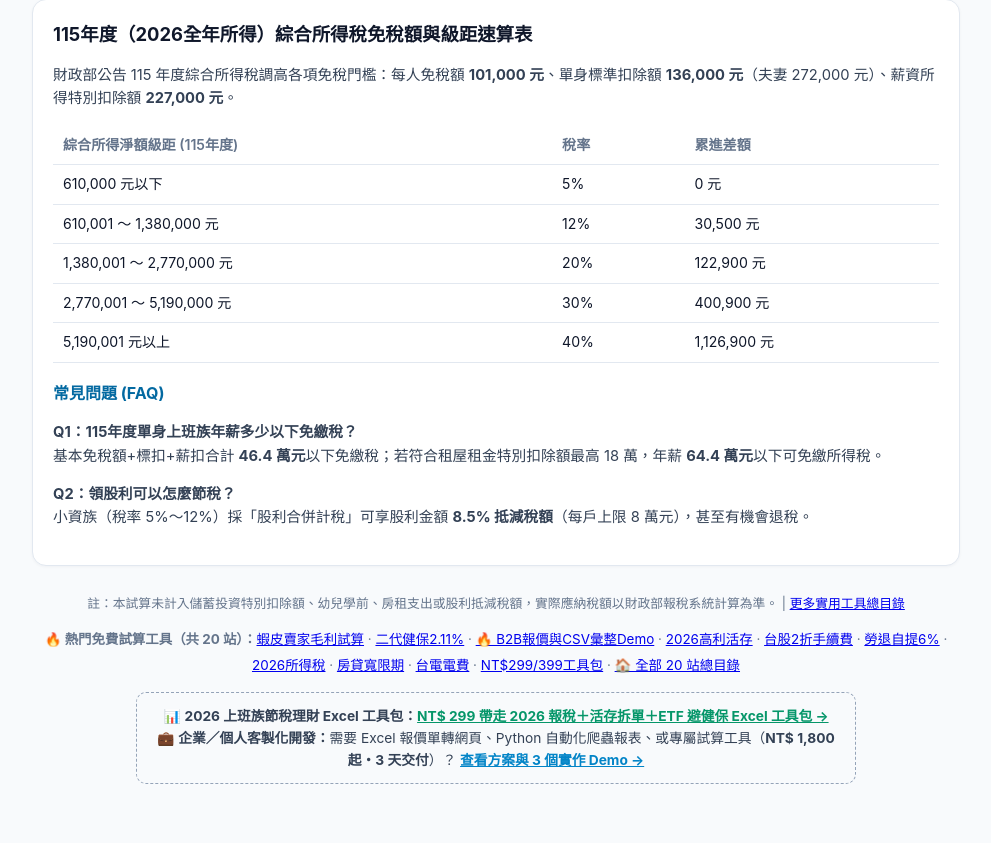
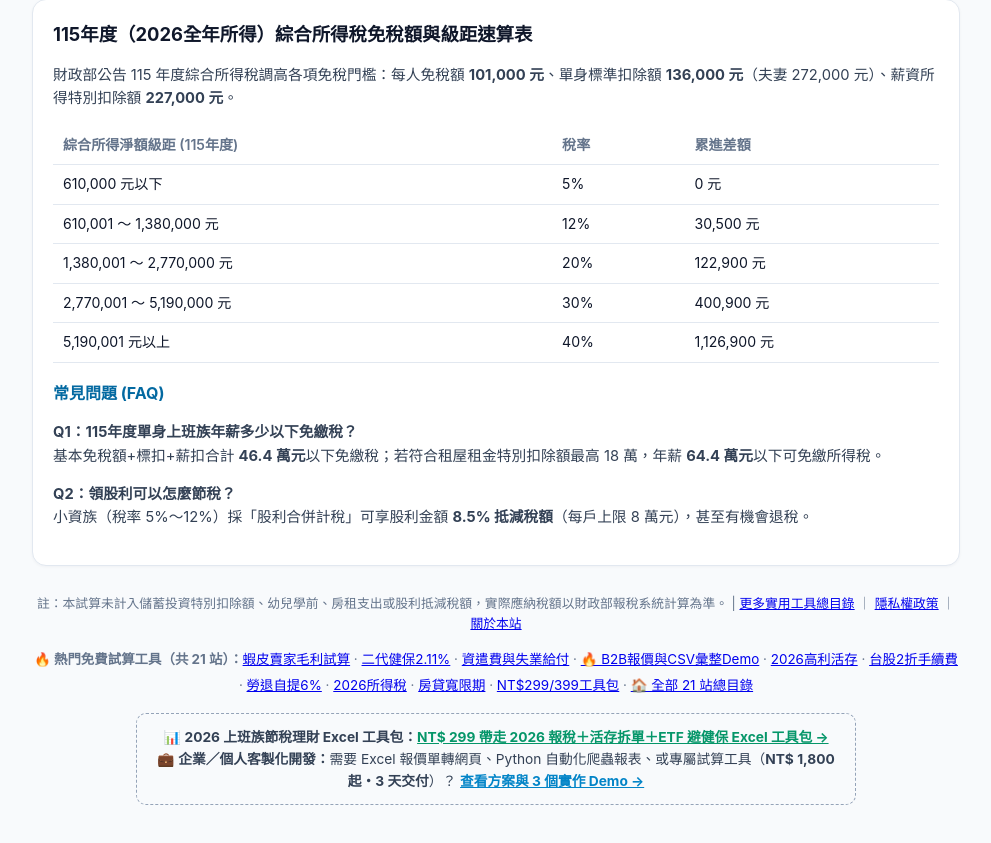
Before and after one commit to jimmycmhsieh0801-cloud/tw-income-tax-calc, a plain HTML site: page index.html in a window 1280 px wide. Shown: the part 947-1790 px from the top of the page, without its empty margins (144-1135 px from the left). Drawn offline with Linux system fonts and the light colour scheme.

Commit message:
feat(0900): sync 21-site cross-nav, privacy/about links & copy summary

```diff
--- a/index.html
+++ b/index.html
@@ -190,8 +190,8 @@
     </article>
 
     <footer>
-      <p>註：本試算未計入儲蓄投資特別扣除額、幼兒學前、房租支出或股利抵減稅額，實際應納稅額以財政部報稅系統計算為準。 | <a href="https://jimmycmhsieh0801-cloud.github.io/">更多實用工具總目錄</a></p>
-      <div class="cross-nav" style="margin:12px auto;font-size:0.84rem;line-height:1.9;"><strong>🔥 熱門免費試算工具（共 20 站）：</strong><a href="https://jimmycmhsieh0801-cloud.github.io/tw-ecommerce-margin-calc/">蝦皮賣家毛利試算</a> · <a href="https://jimmycmhsieh0801-cloud.github.io/tw-nhi-supplement-calc/">二代健保2.11%</a> · <a href="https://jimmycmhsieh0801-cloud.github.io/demo-b2b-quote.html">🔥 B2B報價與CSV彙整Demo</a> · <a href="https://jimmycmhsieh0801-cloud.github.io/tw-bank-interest-calc/">2026高利活存</a> · <a href="https://jimmycmhsieh0801-cloud.github.io/tw-stock-fee-calc/">台股2折手續費</a> · <a href="https://jimmycmhsieh0801-cloud.github.io/tw-labor-pension-calc/">勞退自提6%</a> · <a href="https://jimmycmhsieh0801-cloud.github.io/tw-income-tax-calc/">2026所得稅</a> · <a href="https://jimmycmhsieh0801-cloud.github.io/tw-mortgage-calc/">房貸寬限期</a> · <a href="https://jimmycmhsieh0801-cloud.github.io/tw-power-calc/">台電電費</a> · <a href="https://jimmycmhsieh0801-cloud.github.io/services.html">NT$299/399工具包</a> · <a href="https://jimmycmhsieh0801-cloud.github.io/">🏠 全部 20 站總目錄</a></div>
+      <p>註：本試算未計入儲蓄投資特別扣除額、幼兒學前、房租支出或股利抵減稅額，實際應納稅額以財政部報稅系統計算為準。 | <a href="https://jimmycmhsieh0801-cloud.github.io/">更多實用工具總目錄</a> ｜ <a href="https://jimmycmhsieh0801-cloud.github.io/privacy.html">隱私權政策</a> ｜ <a href="https://jimmycmhsieh0801-cloud.github.io/about.html">關於本站</a></p>
+      <div class="cross-nav" style="margin:12px auto;font-size:0.84rem;line-height:1.9;"><strong>🔥 熱門免費試算工具（共 21 站）：</strong><a href="https://jimmycmhsieh0801-cloud.github.io/tw-ecommerce-margin-calc/">蝦皮賣家毛利試算</a> · <a href="https://jimmycmhsieh0801-cloud.github.io/tw-nhi-supplement-calc/">二代健保2.11%</a> · <a href="https://jimmycmhsieh0801-cloud.github.io/tw-severance-calc/">資遣費與失業給付</a> · <a href="https://jimmycmhsieh0801-cloud.github.io/demo-b2b-quote.html">🔥 B2B報價與CSV彙整Demo</a> · <a href="https://jimmycmhsieh0801-cloud.github.io/tw-bank-interest-calc/">2026高利活存</a> · <a href="https://jimmycmhsieh0801-cloud.github.io/tw-stock-fee-calc/">台股2折手續費</a> · <a href="https://jimmycmhsieh0801-cloud.github.io/tw-labor-pension-calc/">勞退自提6%</a> · <a href="https://jimmycmhsieh0801-cloud.github.io/tw-income-tax-calc/">2026所得稅</a> · <a href="https://jimmycmhsieh0801-cloud.github.io/tw-mortgage-calc/">房貸寬限期</a> · <a href="https://jimmycmhsieh0801-cloud.github.io/services.html">NT$299/399工具包</a> · <a href="https://jimmycmhsieh0801-cloud.github.io/">🏠 全部 21 站總目錄</a></div>
   <div class="lead-box" style="margin:14px auto 8px;padding:12px 14px;border:1px dashed #94a3b8;border-radius:10px;background:#f8fafc;max-width:720px;font-size:0.86rem;color:#334155;">📊 <strong>2026 上班族節稅理財 Excel 工具包：</strong><a class="digital-pack-cta" href="https://jimmycmhsieh0801-cloud.github.io/services.html#finance-pack" style="color:#059669;font-weight:700;text-decoration:underline;">NT$ 299 帶走 2026 報稅＋活存拆單＋ETF 避健保 Excel 工具包 →</a><br/>💼 <strong>企業／個人客製化開發：</strong>需要 Excel 報價單轉網頁、Python 自動化爬蟲報表、或專屬試算工具（<strong>NT$ 1,800 起・3 天交付</strong>）？ <a class="lead-cta" href="https://jimmycmhsieh0801-cloud.github.io/services.html" style="color:#0284c7;font-weight:700;text-decoration:underline;">查看方案與 3 個實作 Demo →</a></div>
     </footer>
   </div>
```
